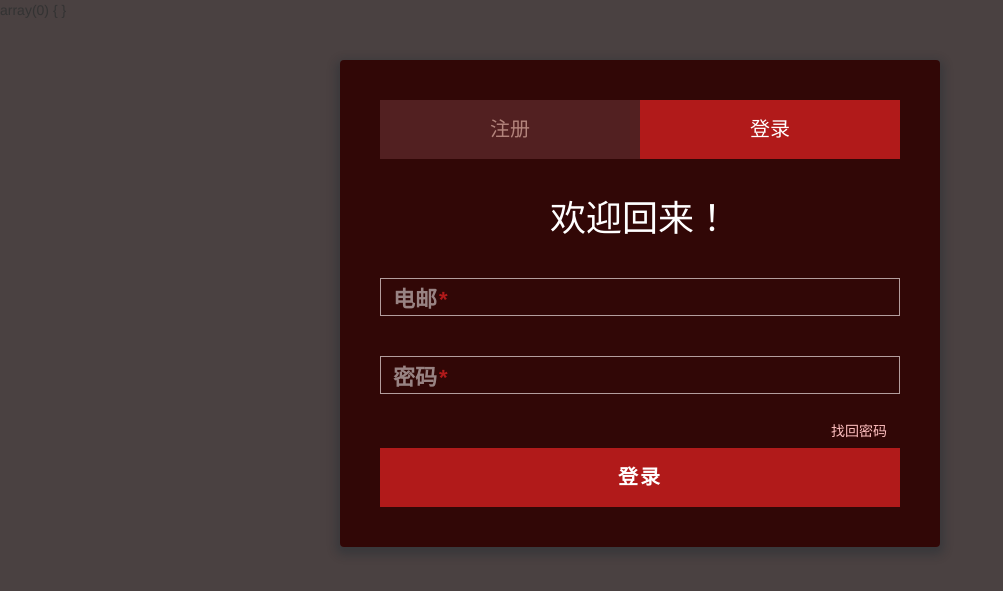
After one commit to myleshk/SMS_Manager_static, a PHP site: page / in a window 1280 px wide. The commit adds this page. Shown: the top 591 px of the page, without its empty margins (0-1003 px from the left). Run offline with PHP 8.4, Linux system fonts and the light colour scheme; some libraries are stand-ins or nearby versions.

Commit message:
Finished login/register

```diff
--- /dev/null
+++ b/web/css/style.css
@@ -0,0 +1,181 @@
+*, *:before, *:after {
+    box-sizing: border-box;
+}
+
+html {
+    overflow-y: scroll;
+}
+
+body {
+    background: #4a4141;
+}
+
+a {
+    text-decoration: none;
+    color: #b11a1a;
+    -webkit-transition: .5s ease;
+    transition: .5s ease;
+}
+
+a:hover {
+    color: rgba(207, 0, 10, 0.95);
+}
+
+.form {
+    background: rgba(47, 2, 0, 0.9);
+    padding: 40px;
+    max-width: 600px;
+    margin: 40px auto;
+    border-radius: 4px;
+    box-shadow: 0 4px 10px 4px rgba(19, 35, 47, 0.3);
+}
+
+.tab-group {
+    list-style: none;
+    padding: 0;
+    margin: 0 0 40px 0;
+}
+
+.tab-group:after {
+    content: "";
+    display: table;
+    clear: both;
+}
+
+.tab-group li a {
+    display: block;
+    text-decoration: none;
+    padding: 15px;
+    background: rgba(179, 109, 111, 0.25);
+    color: #b3847c;
+    font-size: 20px;
+    float: left;
+    width: 50%;
+    text-align: center;
+    cursor: pointer;
+    -webkit-transition: .5s ease;
+    transition: .5s ease;
+}
+
+.tab-group li a:hover {
+    background: #CF000A;
+    color: #ffffff;
+}
+
+.tab-group .active a {
+    background: #b11a1a;
+    color: #ffffff;
+}
+
+.tab-content > div:last-child {
+    display: none;
+}
+
+h1 {
+    text-align: center;
+    color: #ffffff;
+    font-weight: 300;
+    margin: 0 0 40px;
+}
+
+label {
+    position: absolute;
+    -webkit-transform: translateY(6px);
+    transform: translateY(6px);
+    left: 13px;
+    color: rgba(255, 255, 255, 0.5);
+    -webkit-transition: all 0.25s ease;
+    transition: all 0.25s ease;
+    -webkit-backface-visibility: hidden;
+    pointer-events: none;
+    font-size: 22px;
+}
+
+label .req {
+    margin: 2px;
+    color: #b11a1a;
+}
+
+label.active {
+    -webkit-transform: translateY(50px);
+    transform: translateY(50px);
+    left: 2px;
+    font-size: 14px;
+}
+
+label.active .req {
+    opacity: 0;
+}
+
+label.highlight {
+    color: #ffffff;
+}
+
+input, textarea {
+    font-size: 22px;
+    display: block;
+    width: 100%;
+    height: 100%;
+    padding: 5px 10px;
+    background: none;
+    background-image: none;
+    border: 1px solid #b39d9d;
+    color: #ffffff;
+    border-radius: 0;
+    -webkit-transition: border-color .25s ease, box-shadow .25s ease;
+    transition: border-color .25s ease, box-shadow .25s ease;
+}
+
+input:focus, textarea:focus {
+    outline: 0;
+    border-color: #b11a1a;
+}
+
+textarea {
+    border: 2px solid #b3a5a7;
+    resize: vertical;
+}
+
+.field-wrap {
+    position: relative;
+    margin-bottom: 40px;
+}
+
+.button {
+    border: 0;
+    outline: none;
+    border-radius: 0;
+    padding: 15px 0;
+    font-size: 2rem;
+    font-weight: 600;
+    text-transform: uppercase;
+    letter-spacing: .1em;
+    background: #b11a1a;
+    color: #ffffff;
+    -webkit-transition: all 0.5s ease;
+    transition: all 0.5s ease;
+    -webkit-appearance: none;
+}
+
+.button:hover, .button:focus {
+    background: #CF000A;
+}
+
+.button:disabled {
+    background: #808080;
+    color: #B0B0B0;
+}
+
+.button-block {
+    display: block;
+    width: 100%;
+}
+
+.forgot {
+    margin-top: -20px;
+    color: #ffc0c0 !important;
+}
+
+.panel-heading, .panel {
+    border-radius: 0;
+}
--- /dev/null
+++ b/web/index.php
@@ -0,0 +1,99 @@
+<!DOCTYPE html>
+<html>
+<head>
+    <meta charset="UTF-8">
+    <title>Telxt</title>
+    <link href="https://maxcdn.bootstrapcdn.com/bootstrap/3.3.7/css/bootstrap.min.css" rel="stylesheet"
+          integrity="sha384-BVYiiSIFeK1dGmJRAkycuHAHRg32OmUcww7on3RYdg4Va+PmSTsz/K68vbdEjh4u" crossorigin="anonymous">
+    <link rel="stylesheet" href="css/style.css">
+</head>
+
+<body>
+
+<?php
+$login_form = /** @lang HTML */
+    <<<EOL
+    <div class="form" id="login-form">
+
+    <ul class="tab-group">
+        <li class="tab"><a href="#signup">注册</a></li>
+        <li class="tab active"><a href="#login">登录</a></li>
+    </ul>
+
+    <div class="panel hidden panel-danger" id="warning">
+        <div class="panel-heading">Error</div>
+    </div>
+
+    <div class="panel hidden panel-success" id="activate-info">
+        <div class="panel-heading">Your account is created! Please check your email to activate.</div>
+    </div>
+
+    <div class="tab-content">
+        <div id="login">
+            <h1>欢迎回来！</h1>
+            <form onsubmit="return login(this)">
+                <div class="field-wrap">
+                    <label>
+                        电邮<span class="req">*</span>
+                    </label>
+                    <input name="email" type="text" required title="格式错误，请确认" autocomplete="off"/>
+                </div>
+
+                <div class="field-wrap">
+                    <label>
+                        密码<span class="req">*</span>
+                    </label>
+                    <input name="password" type="password" required title="格式错误，请确认" autocomplete="off"/>
+                </div>
+
+                <a class="pull-right forgot btn btn-link" onclick="findPassword(this)">找回密码</a>
+                <button class="button button-block"/>
+                登录</button>
+            </form>
+        </div>
+        <div id="signup">
+            <h1>第一次使用？</h1>
+            <form onsubmit="return register(this)">
+                <div class="field-wrap">
+                    <label>
+                        电邮<span class="req">*</span>
+                    </label>
+                    <input name="email" type="text" required autocomplete="off"/>
+                </div>
+
+                <div class="field-wrap">
+                    <label>
+                        密码<span class="req">*</span>
+                    </label>
+                    <input name="password" type="password" required autocomplete="off"/>
+                </div>
+
+                <button type="submit" class="button button-block"/>
+                马上注册</button>
+            </form>
+        </div>
+    </div><!-- tab-content -->
+
+</div> <!-- /form -->
+EOL;
+
+session_start();
+// check login status
+if (isset($_COOKIE['PHPSESSID']) && isset($_SESSION) && isset($_SESSION['user_id'])) {
+//    $sid = $_COOKIE['PHPSESSID'];
+
+    $_SESSION['user_id'];
+} else {
+    var_dump($_SESSION);
+    // no cookie, not logged in
+    echo $login_form;
+}
+?>
+<script src='http://cdnjs.cloudflare.com/ajax/libs/jquery/2.1.3/jquery.min.js'></script>
+<script src="https://maxcdn.bootstrapcdn.com/bootstrap/3.3.7/js/bootstrap.min.js"
+        integrity="sha384-Tc5IQib027qvyjSMfHjOMaLkfuWVxZxUPnCJA7l2mCWNIpG9mGCD8wGNIcPD7Txa"
+        crossorigin="anonymous"></script>
+<script src="js/ui.js"></script>
+<script src="js/login.js"></script>
+</body>
+</html>
--- /dev/null
+++ b/web/js/login.js
@@ -0,0 +1,89 @@
+/**
+ * Created by myles on 24/1/2017.
+ */
+function login(form) {
+    var $form = $(form);
+    var data = getFormData($form);
+    $form.find("button").prop("disabled", true);
+    if (data['email'] && data['password']) {
+        $.post("ctrl.php", {
+            action: 'login',
+            email: data['email'],
+            password: data['password']
+        }, function (response) {
+            console.log(response);
+            if (response['error']) {
+                warn(response['error']);
+            } else if (response['success']) {
+                return window.location = "./";
+            } else {
+                warn("电邮或密码错误");
+            }
+            $form.find("button").prop("disabled", false);
+        });
+    } else {
+        warn("请输入电邮和密码");
+    }
+    return false;
+}
+
+function register(form) {
+    var $form = $(form);
+    var data = getFormData($form);
+    $form.find("button").prop("disabled", true);
+    if (data['email'] && data['password']) {
+        $.post("ctrl.php", {
+            action: 'register',
+            email: data['email'],
+            password: data['password'],
+            name: data['name'] ? data['name'] : ''
+        }, function (response) {
+            console.log(response);
+            if (response['error']) {
+                warn(response['error']);
+            } else if (response['success']) {
+                $("#activate-info").removeClass("hidden");
+                return;
+            } else {
+                warn("您已经注册，请登录");
+            }
+            $form.find("button").prop("disabled", false);
+        });
+    } else {
+        warn("请输入电邮和密码");
+    }
+    return false;
+}
+
+function warn(str) {
+    $('#warning').removeClass("hidden").find(".panel-heading").text(str);
+}
+
+function findPassword(elem) {
+    warn("请联系管理员");
+    return false;
+}
+
+function getFormData($form) {
+    return $form.serializeArray().reduce(function (obj, item) {
+        if (obj[item.name]) {
+            if ($.isArray(obj[item.name])) {
+                obj[item.name].push(item.value);
+            } else {
+                var previousValue = obj[item.name];
+                obj[item.name] = [previousValue, item.value];
+            }
+        } else {
+            obj[item.name] = item.value;
+        }
+
+        return obj;
+    }, {});
+}
+
+$(document).ready(function () {
+    $("input").on('change input', function () {
+        $('#warning').addClass("hidden");
+        $("#login-form button").prop("disabled", false);
+    });
+});
```
Also changed, not shown: composer.json (added, +9 -0 lines), db_create.sql (+10 -1 lines), src/SMS_Manager/Manager.php (+33 -0 lines), web/ctrl.php (added, +63 -0 lines), web/js/ui.js (added, +43 -0 lines), api/index.php (renamed from public/index.php), 1 other file.
